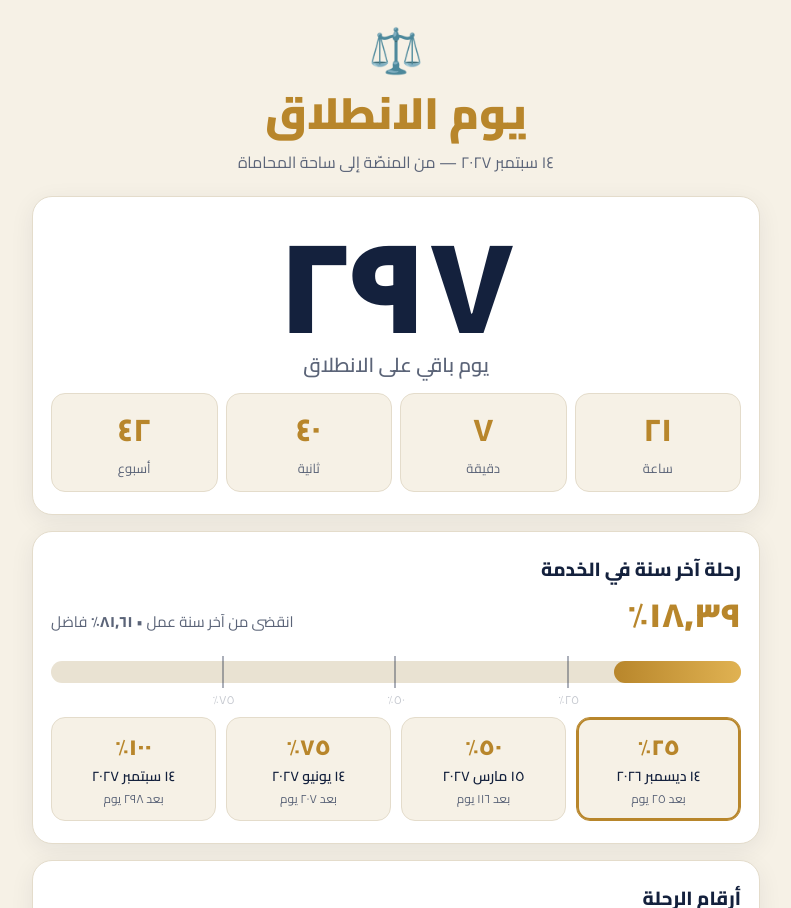
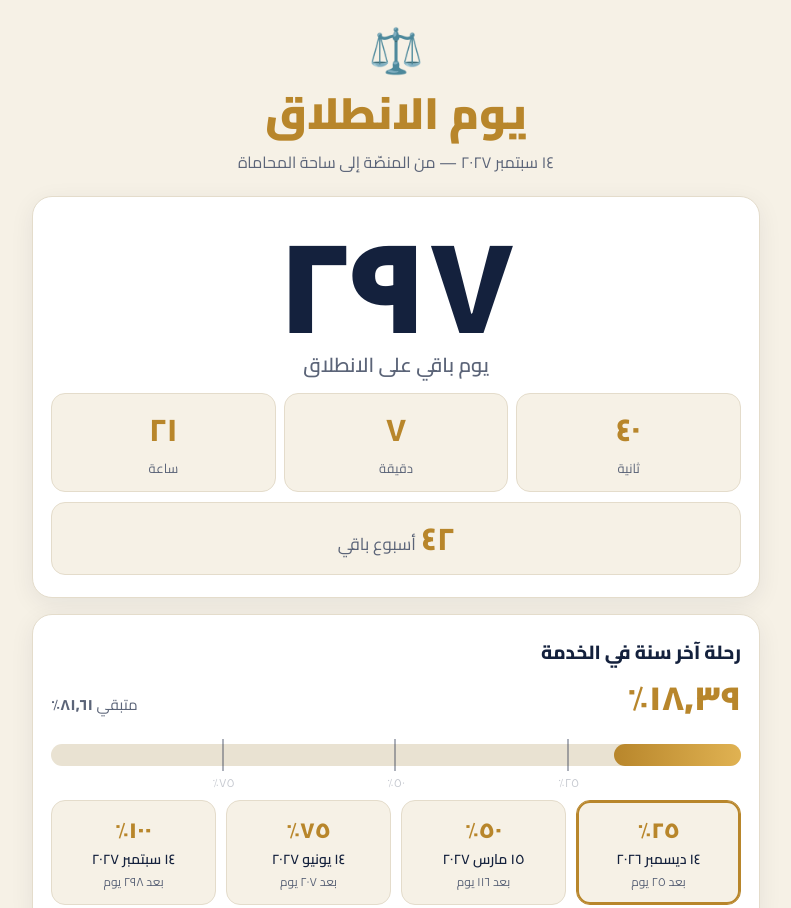
Before and after one commit to arashed6094-ux/launch-day, a plain HTML site: page index.html in a window 1280 px wide. Shown: the top 908 px of the page, without its empty margins (244-1035 px from the left). Drawn offline with Linux system fonts and the light colour scheme.

Commit message:
Update index.html

```diff
--- a/index.html
+++ b/index.html
@@ -38,7 +38,9 @@ h1{margin:6px 0 2px;font-size:clamp(28px,7vw,44px);font-weight:900;color:var(--g
 .hero{text-align:center}
 .big{font-size:clamp(72px,24vw,132px);font-weight:900;line-height:1;color:var(--ink)}
 .big small{display:block;font-size:20px;font-weight:600;color:var(--muted);margin-top:4px}
-.units{display:grid;grid-template-columns:repeat(4,1fr);gap:8px;margin-top:18px}
+.units{display:grid;grid-template-columns:repeat(3,1fr);gap:8px;margin-top:18px}
+.weeks{margin-top:10px;background:var(--bg);border:1px solid var(--line);border-radius:14px;padding:10px 8px;font-size:17px;color:var(--muted)}
+.weeks b{font-size:clamp(22px,6vw,32px);font-weight:800;color:var(--gold);font-variant-numeric:tabular-nums;margin-inline-end:6px}
 .u{background:var(--bg);border:1px solid var(--line);border-radius:14px;padding:10px 4px}
 .u b{display:block;font-size:clamp(22px,6vw,32px);font-weight:800;color:var(--gold);font-variant-numeric:tabular-nums}
 .u span{font-size:13px;color:var(--muted)}
@@ -85,16 +87,16 @@ footer{text-align:center;color:var(--muted);font-size:13px;margin-top:20px}
     <div id="party" class="party">🎉 انطلقنا! مبروك البداية الجديدة 🎉</div>
     <div class="big"><span id="days">--</span><small>يوم باقي على الانطلاق</small></div>
     <div class="units">
+      <div class="u"><b id="s">--</b><span>ثانية</span></div>
+      <div class="u"><b id="m">--</b><span>دقيقة</span></div>
       <div class="u"><b id="h">--</b><span>ساعة</span></div>
-      <div class="u"><b id="m">--</b><span>دقيقة</span></div>
-      <div class="u"><b id="s">--</b><span>ثانية</span></div>
-      <div class="u"><b id="w">--</b><span>أسبوع</span></div>
     </div>
+    <div class="weeks"><b id="w">--</b><span>أسبوع باقي</span></div>
   </section>
 
   <section class="card">
     <h2>رحلة آخر سنة في الخدمة</h2>
-    <div class="pct"><strong id="pct">0%</strong><span>انقضى من آخر سنة عمل • <b id="rem">0%</b> فاضل</span></div>
+    <div class="pct"><strong id="pct">0%</strong><span>متبقي <b id="rem">0%</b></span></div>
     <div class="bar" id="bar"><div class="fill" id="fill"></div></div>
     <div class="ms" id="ms"></div>
   </section>
@@ -110,8 +112,6 @@ footer{text-align:center;color:var(--muted);font-size:13px;margin-top:20px}
       <div class="st"><b id="sun">--</b><span>مرّات شروق فاضلة</span></div>
     </div>
   </section>
-
-  <section class="card msg" id="note"></section>
 
   <div class="btns">
     <button id="share">📤 شارك الموقع</button>
@@ -156,12 +156,6 @@ footer{text-align:center;color:var(--muted);font-size:13px;margin-top:20px}
     while(d<to){ if(set.indexOf(d.getDay())>-1)n++; d.setDate(d.getDate()+1); }
     return n;
   }
-  var notes=[
-    'كل يوم بيعدّي هو خطوة أقرب لحرية الوقت 🌅',
-    'سنين من العدل والأحكام… وجاي فصل جديد من الترافع ⚖️',
-    'القاضي اللي حكم بالحق، هيدافع بالحق 💼',
-    'يوم الانطلاق أقرب مما تتخيل ✨'
-  ];
 
   function tick(){
     var now=new Date(), left=END-now, done=left<=0;
@@ -190,7 +184,6 @@ footer{text-align:center;color:var(--muted);font-size:13px;margin-top:20px}
       }
     });
     $('party').style.display=done?'block':'none';
-    $('note').textContent=notes[Math.floor(now/ (DAY/2))%notes.length];
   }
   tick(); setInterval(tick,1000);
 
```
